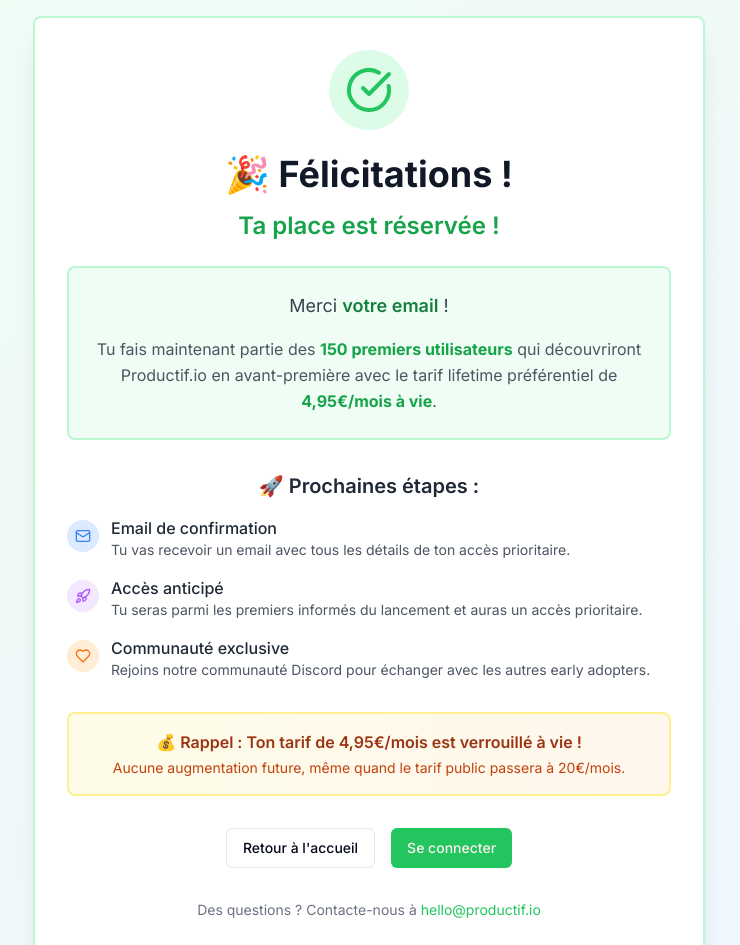
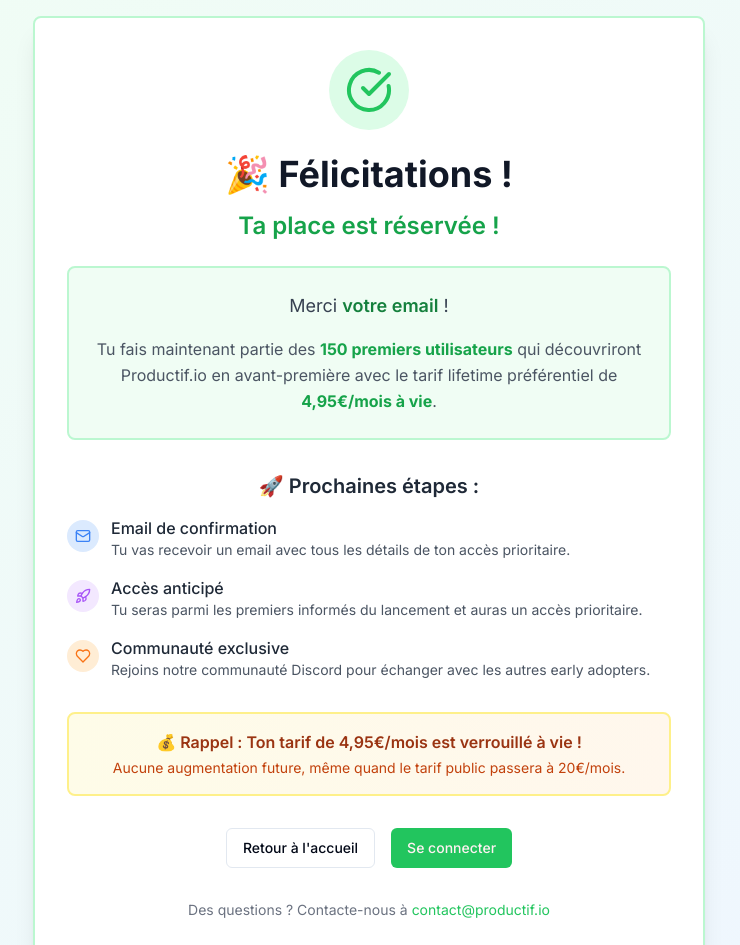
Before and after one commit to YazzTTV/productif.io, a Next.js app: page /waitlist/success in a window 1280 px wide. Shown: the top 945 px of the page, without its empty margins (271-1011 px from the left). Built offline with nearby package versions, Linux system fonts and the light colour scheme.

Commit message:
Update contact email to contact@productif.io in waitlist success page

```diff
--- a/app/waitlist/success/page.tsx
+++ b/app/waitlist/success/page.tsx
@@ -103,7 +103,7 @@ function SuccessContent() {
 
           {/* Message de fin */}
           <p className="text-gray-500 text-sm mt-8">
-            Des questions ? Contacte-nous à <a href="mailto:hello@productif.io" className="text-green-500 hover:underline">hello@productif.io</a>
+            Des questions ? Contacte-nous à <a href="mailto:contact@productif.io" className="text-green-500 hover:underline">contact@productif.io</a>
           </p>
         </CardContent>
       </Card>
```
